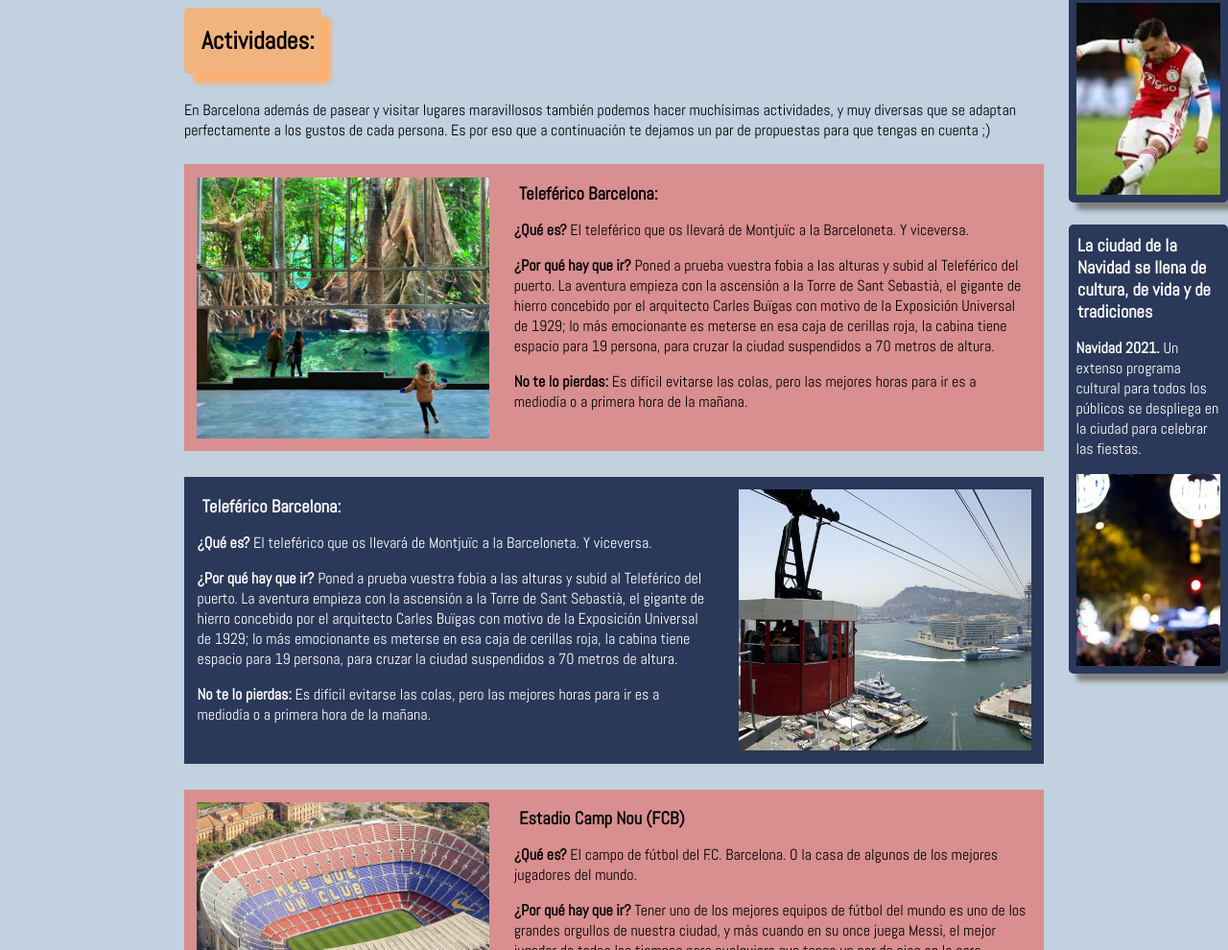
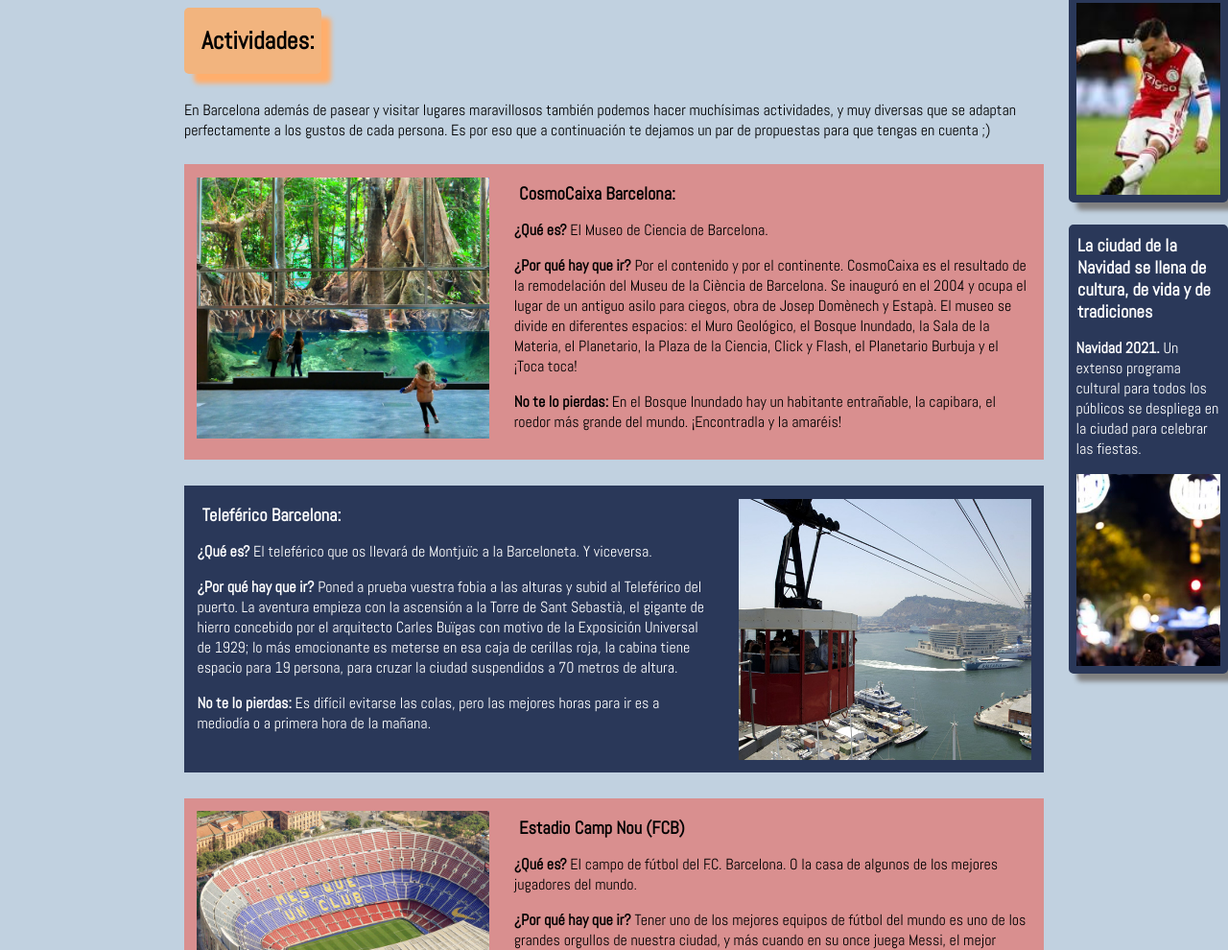
Before and after one commit to MuGaTy7/ASIX1-M4-Actividad5-AlexMuga, a plain HTML site: page index.html in a window 1280 px wide. Shown: the part 1777-2767 px from the top of the page at 96% size. Drawn offline with Linux system fonts and the light colour scheme.

Commit message:
soy bobo

```diff
--- a/index.html
+++ b/index.html
@@ -100,18 +100,18 @@
             <div style="margin-top: 1%; padding: 1.5%" class="column-1 back-pink">
                 <div id="img-1-act" style="width: 35%; float: left"></div>
                 <div style="padding-left: 3%; width: 65%; float: left">
-                    <h5>Teleférico Barcelona:</h5>
-                    <p><b>¿Qué es? </b> El teleférico que os llevará de Montjuïc a la Barceloneta. Y viceversa.</p>
-                    <p><b>¿Por qué hay que ir? </b>Poned a prueba vuestra fobia a las alturas y subid al Teleférico del puerto. La aventura empieza con la ascensión a la Torre de Sant Sebastià, el gigante de hierro concebido por el arquitecto Carles Buïgas
-                        con motivo de la Exposición Universal de 1929; lo más emocionante es meterse en esa caja de cerillas roja, la cabina tiene espacio para 19 persona, para cruzar la ciudad suspendidos a 70 metros de altura. </p>
-                    <p><b>No te lo pierdas: </b>Es difícil evitarse las colas, pero las mejores horas para ir es a mediodía o a primera hora de la mañana. </p>
+                    <h5>CosmoCaixa Barcelona:</h5>
+                    <p><b>¿Qué es? </b>El Museo de Ciencia de Barcelona.</p>
+                    <p><b>¿Por qué hay que ir? </b>Por el contenido y por el continente. CosmoCaixa es el resultado de la remodelación del Museu de la Ciència de Barcelona. Se inauguró en el 2004 y ocupa el lugar de un antiguo asilo para ciegos, obra de
+                        Josep Domènech y Estapà. El museo se divide en diferentes espacios: el Muro Geológico, el Bosque Inundado, la Sala de la Materia, el Planetario, la Plaza de la Ciencia, Click y Flash, el Planetario Burbuja y el ¡Toca toca! </p>
+                    <p><b>No te lo pierdas: </b>En el Bosque Inundado hay un habitante entrañable, la capibara, el roedor más grande del mundo. ¡Encontradla y la amaréis!</p>
                 </div>
             </div>
 
             <div style="margin-top: 3%; padding: 1.5%" class="column-1 back-blue">
                 <div style="padding-right: 3%; width: 65%; float: left">
                     <h5>Teleférico Barcelona:</h5>
-                    <p><b>¿Qué es? </b> El teleférico que os llevará de Montjuïc a la Barceloneta. Y viceversa.</p>
+                    <p><b>¿Qué es? </b>El teleférico que os llevará de Montjuïc a la Barceloneta. Y viceversa.</p>
                     <p><b>¿Por qué hay que ir? </b>Poned a prueba vuestra fobia a las alturas y subid al Teleférico del puerto. La aventura empieza con la ascensión a la Torre de Sant Sebastià, el gigante de hierro concebido por el arquitecto Carles Buïgas
                         con motivo de la Exposición Universal de 1929; lo más emocionante es meterse en esa caja de cerillas roja, la cabina tiene espacio para 19 persona, para cruzar la ciudad suspendidos a 70 metros de altura. </p>
                     <p><b>No te lo pierdas: </b>Es difícil evitarse las colas, pero las mejores horas para ir es a mediodía o a primera hora de la mañana. </p>
```
